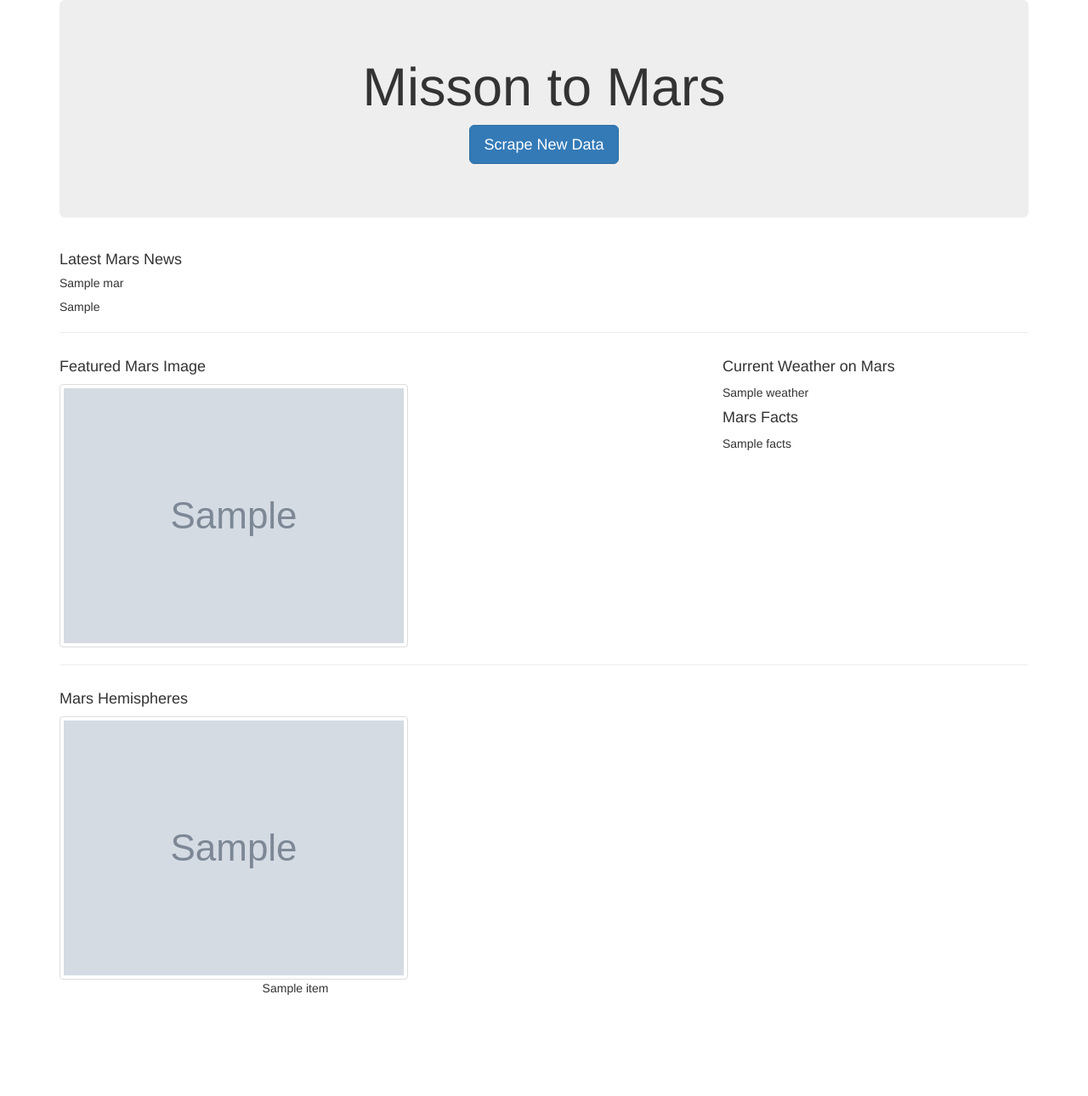
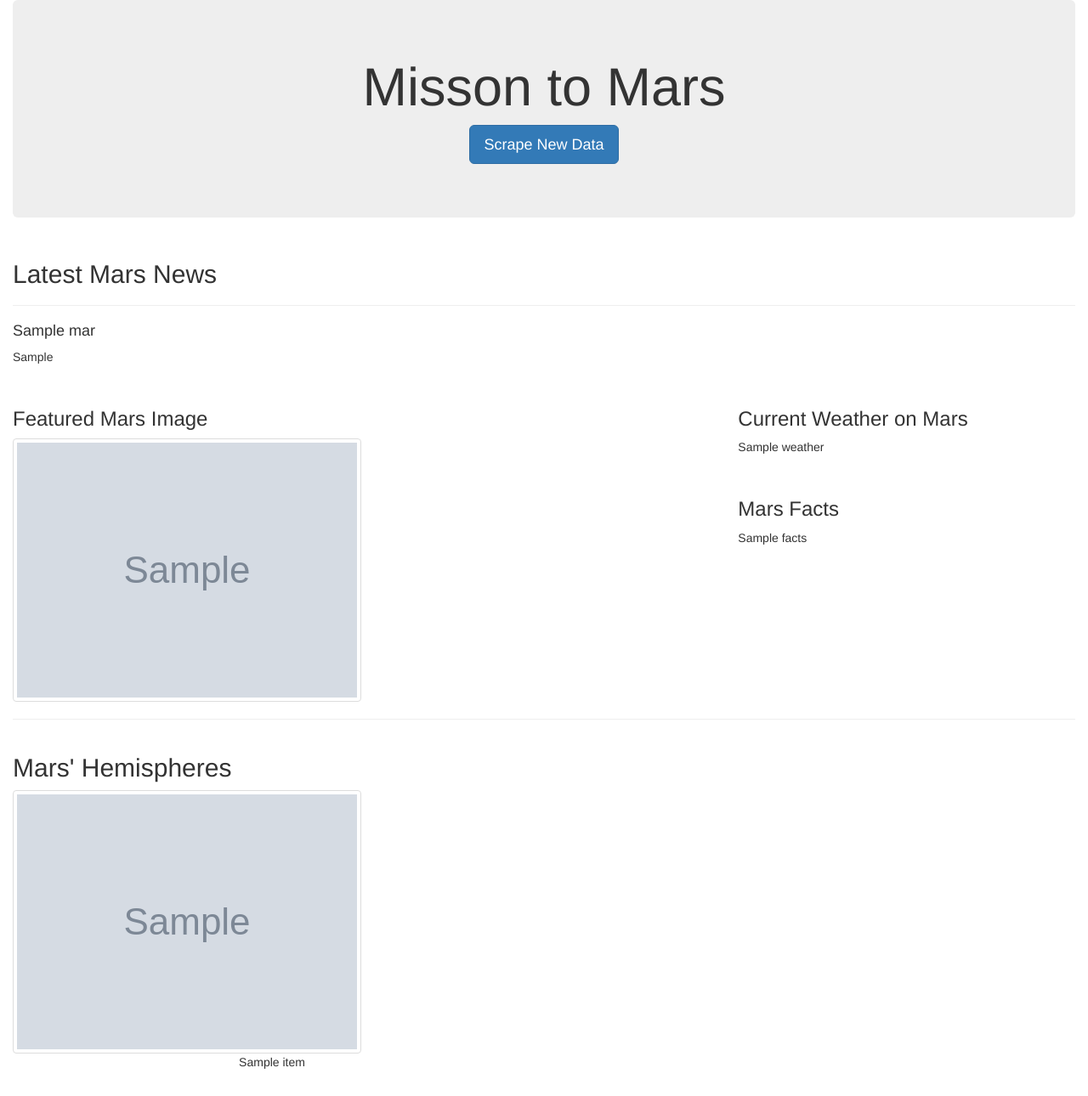
Before and after one commit to gthompsonku/web-scraping-challenge, a Flask app: page / in a window 1280 px wide. Shown: the whole page at 85% size. Before the commit the page ends 1171 px from the top, so only its background shows below. Run offline with Flask 2, Linux system fonts and the light colour scheme; grey boxes marked "Sample" are stand-in pictures; a database or web service that is not in the repository returns one stand-in record (values such as "Sample title"); some libraries are stand-ins or nearby versions.

Commit message:
fixing html/css

```diff
--- a/Misson_to_Mars/templates/index.html
+++ b/Misson_to_Mars/templates/index.html
@@ -10,7 +10,7 @@
 </head>
 
 <body>
-  <div class="container">
+  <div class="container-fluid">
 
     <div class="jumbotron text-center">
       <h1>Misson to Mars</h1>
@@ -18,42 +18,45 @@
     </div>
 
     <!-- Latest News -->
-    <div class="row" id="mars-news">
+    <div class="row" >
       <div class="col-md-12">
-        <h4 class="heading">Latest Mars News</h4>
-        <h5>{{mars.news_title}}</h5>
+        <h2 class="heading">Latest Mars News</h2>
+        <hr>
+        <h4>{{mars.news_title}}</h4>
         <p>{{mars.news_p}}</p>
-        <hr>
+        <br>
       </div>
     </div>
 
     <div class='row'>
        <!-- Featured Image News -->
         <div class = 'col-md-8'>
-          <h4>Featured Mars Image</h4>
-
-          <img src='{{ mars.main_img }}' class='img-thumbnail' alt='Image of Mars'>
+          <h3>Featured Mars Image</h3>
+          <figure>
+            <img src='{{ mars.main_img }}' class='img-thumbnail' alt='Image of Mars'>
+          </figure>
         </div>
         <div class = 'col-md-4'>
           <!-- Mars Weather -->
-            <span class="border border-primary bg-info">
-                <h4>Current Weather on Mars</h4>
+            <div class="border border-dark">
+                <h3>Current Weather on Mars</h3>
                 <p>{{mars.weather}}</p>
-            </span>
+            </div>
+            <br>
             <!-- Mars facts -->
-            <span>
-                <h4>Mars Facts</h4>
+            <div>
+                <h3>Mars Facts</h3>
                 <table class='table'>{{mars.facts|safe}}</table>
-            </span>
+            </div>
         </div>
 
     </div>
-  </div>
-  <div class='container'>
+
+
     <hr>
     <div class='row'>
         <div class = 'col-md-12'>
-          <h4>Mars Hemispheres</h4>
+          <h2>Mars' Hemispheres</h2>
         </div>
     </div>
 
@@ -61,9 +64,11 @@
       {% for item in mars.hemispheres %}
       <div class='col-md-6 p-2'>
         <figure class='figure'>
-        <img src='{{ item.img_url }}' class='img-thumbnail' alt='{{item.title}}'>
-        <div class='text-center'>{{item.title}}</div>
+          <img src='{{ item.img_url }}' class='img-thumbnail' alt='{{item.title}}'>
         </figure>
+        <p class='text-center font-weight-bold'>{{item.title}}</p>
+
+        <br>
 
       </div>
       {% endfor %}
```
Also changed, not shown: Misson_to_Mars/style.css (deleted).
